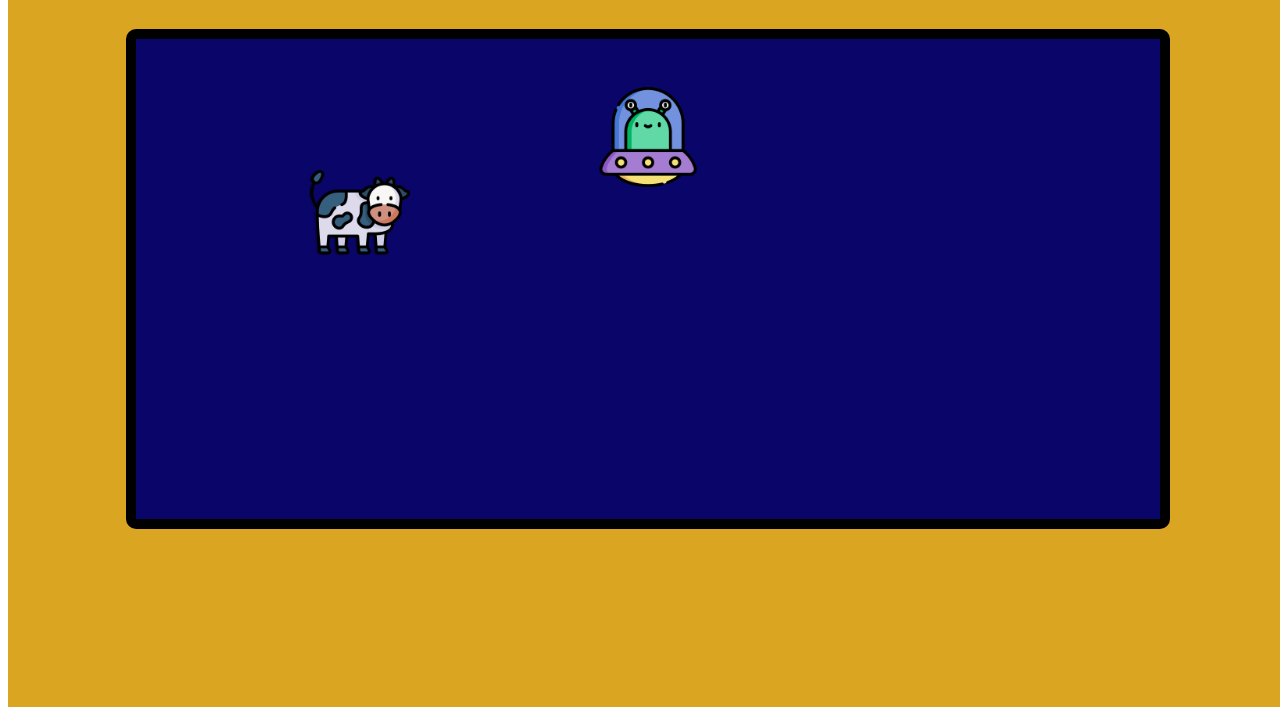
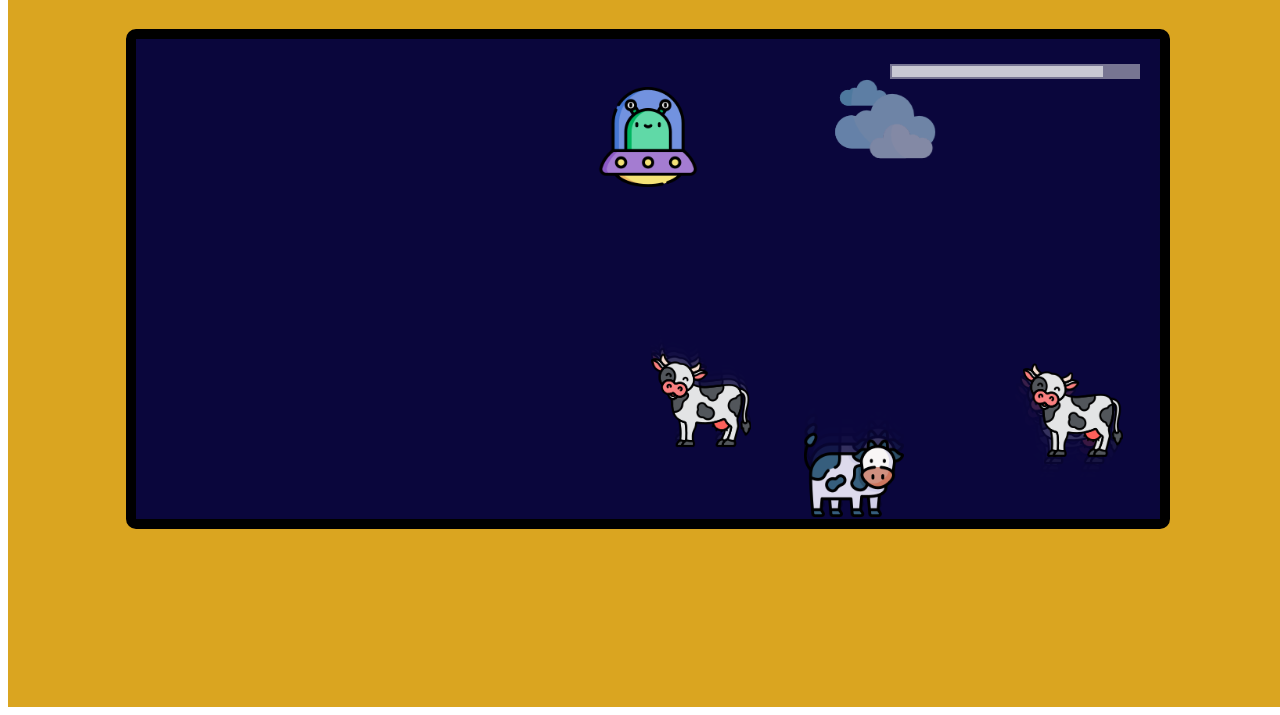
Before and after one commit to AnnaKirin/SwissInvider, a plain HTML site: page index.html in a window 1280 px wide. Shown: the part 101-816 px from the top of the page. Drawn offline with Linux system fonts and the light colour scheme.

Commit message:
Cloud.js became a class

```diff
--- a/assets/js/cloud.js
+++ b/assets/js/cloud.js
@@ -1,36 +1,74 @@
-function createCloud(canvas) {
-  return {
-    /*Slowo kluczowe return zwraca cos z funkcji, to cos bedzie dostepne w miejscu wywolania funkcji */
+// function createCloud(canvas) {
+//   return {
+//     /*Slowo kluczowe return zwraca cos z funkcji, to cos bedzie dostepne w miejscu wywolania funkcji */
 
-    avatar: createCloudAvatar(),
-    x: canvas.clientWidth - 200,
-    y: canvas.clientHeight - 600,
-    direction: "STOP",
+//     // avatar: createCloudAvatar(),
+//     // x: canvas.clientWidth - 200,
+//     // y: 30,
+//     // direction: "STOP",
 
-    update: function () {
-      this.x -= 0.4;
-      if (this.x < 0) {
-        this.x = canvas.clientWidth + 100;
-      }
-    },
+//     // update: function () {
+//     //   this.x -= 0.4;
+//     //   if (this.x < 0) {
+//     //     this.x = canvas.clientWidth + 100;
+//     //   }
+//     },
 
-    draw: function (context) {
-      context.drawImage(this.avatar, this.x, this.y, 100, 100);
-    },
-    // stop: function () {
-    //   this.direction = "STOP";
-    // },
-    // moveRight: function () {
-    //   this.direction = "RIGHT";
-    // },
-    // moveLeft: function () {
-    //   this.direction = "LEFT";
-    // },
-  };
+//     draw: function (context) {
+//       ctx.globalAlpha = 0.5;
+//       context.drawImage(this.avatar, this.x, this.y, 100, 100);
+//       ctx.globalAlpha = 1;
+//     },
+//   };
+// }
+
+// function createCloudAvatar() {
+//   let newImage = new Image();
+//   newImage.src = "assets/images/clouds.png";
+//   return newImage;
+// }
+
+//odwolywanie przez this tylko do pol w objekcie albo klasie
+
+class Cloud {
+  constructor(canvas) {
+    this.canvas = canvas;
+    this.avatar = this.createCloudAvatar();
+    this.x = this.canvas.clientWidth - 200;
+    this.y = 30;
+  }
+
+  createCloudAvatar() {
+    let newImage = new Image();
+    newImage.src = "assets/images/clouds.png";
+    return newImage;
+  }
+  update() {
+    this.x -= 0.4;
+    if (this.x < 0) {
+      this.x = this.canvas.clientWidth + 100;
+    }
+  }
+  draw(context) {
+    context.globalAlpha = 0.5;
+    context.drawImage(this.avatar, this.x, this.y, 100, 100);
+    context.globalAlpha = 1;
+  }
 }
 
-function createCloudAvatar() {
-  let newImage = new Image();
-  newImage.src = "assets/images/clouds.png";
-  return newImage;
-}
+// class Dog {
+//   constructor(nnn) {
+//     this.name = nnn;
+//   }
+
+//   bark() {
+//     console.log(this.name + " is barking");
+//   }
+// }
+
+// var azor = new Dog("azor");
+// azor.name = "AZOR";
+// azor.bark();
+
+// var pluto = new Dog("pluto");
+// pluto.bark();
--- a/assets/js/cow.js
+++ b/assets/js/cow.js
@@ -1,5 +1,5 @@
 const COW_SiZE = 100;
-const MAX_COW_SPEED = 1.2;
+const MAX_COW_SPEED = 1.0;
 
 function createCow(canvas) {
   //poczatek funkcji
@@ -7,8 +7,8 @@ function createCow(canvas) {
     //zaczyna sie obiekt
 
     // pola
-    velocityX: 2,
-    velocityY: 2,
+    velocityX: 0.5,
+    velocityY: 0.5,
     avatar: createCowAvatar(),
     y: canvas.clientHeight + COW_SiZE,
     x: getRandomInt(canvas.clientWidth),
--- a/assets/js/game.js
+++ b/assets/js/game.js
@@ -23,7 +23,7 @@ window.addEventListener("load", onLoad);
 
 function onLoad() {
   initializeCanvas();
-  cloud = createCloud(canvas);
+  cloud = new Cloud(canvas);
   console.log("cloud was drawn");
   player = createPlayer(canvas);
   generateCows();
@@ -59,7 +59,7 @@ function initializeCanvas() {
 }
 
 function clean() {
-  ctx.fillStyle = "rgba(11, 7, 106, 0.8)";
+  ctx.fillStyle = "rgba(11, 7, 60, 0.8)";
   ctx.fillRect(0, 0, canvas.clientWidth, canvas.clientHeight);
 }
 
@@ -93,7 +93,7 @@ function onKeyUp() {
 
 function generateCows() {
   setTimeout(() => {
-    if (cows.length < 10) {
+    if (cows.length < 5) {
       cows.push(createCow(canvas)); //jako parametr wywolujemy funkcje, ktora zwroci obiekt (mozemy przekazywac funkcje bez wywolania). Przekazujemy wynik wywolania funkcji a nie sama funkcje
 
       generateCows();
--- a/assets/js/player.js
+++ b/assets/js/player.js
@@ -6,16 +6,27 @@ function createPlayer(canvas) {
     x: 0.5 * canvas.clientWidth - 50,
     y: 0.1 * canvas.clientHeight,
     direction: "STOP",
+    liveLevel: 1.0,
+    isAlive: true,
 
     update: function () {
       if (this.direction == "LEFT") {
-        cheese.x = cheese.x - 2;
+        player.x = player.x - 2;
       } else if (this.direction == "RIGHT") {
-        cheese.x = cheese.x + 2;
+        player.x = player.x + 2;
+      }
+      this.liveLevel -= 0.0005;
+      if (this.liveLevel <= 0) {
+        this.isAlive = false;
+        this.liveLevel = 0;
       }
     },
     draw: function (context) {
       context.drawImage(this.avatar, this.x, this.y, 100, 100);
+      ctx.fillStyle = "rgba(250, 250, 250, 0.4)";
+      context.fillRect(canvas.clientWidth - 270, 25, 250, 15);
+      ctx.fillStyle = "rgba(250, 250, 250, 0.6)";
+      context.fillRect(canvas.clientWidth - 268, 27, 250 * this.liveLevel, 11);
     },
     stop: function () {
       this.direction = "STOP";
```
Also changed, not shown: index.html (+1 -0 lines).
